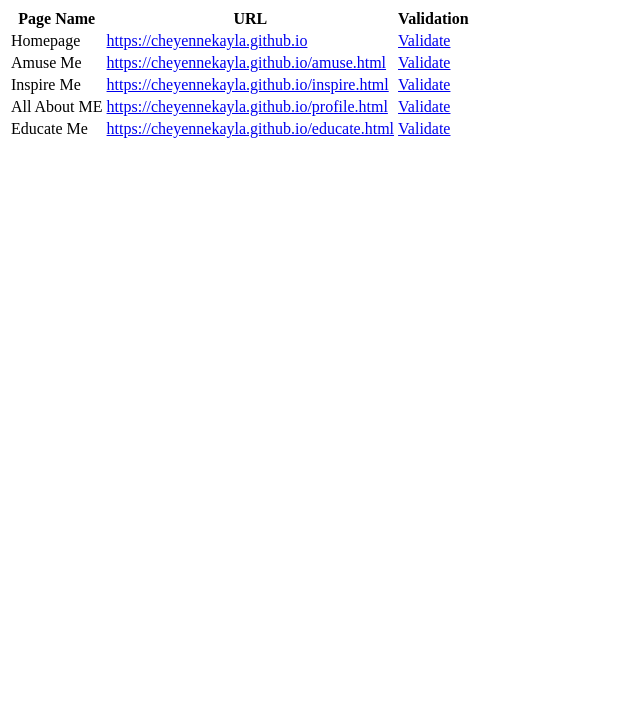
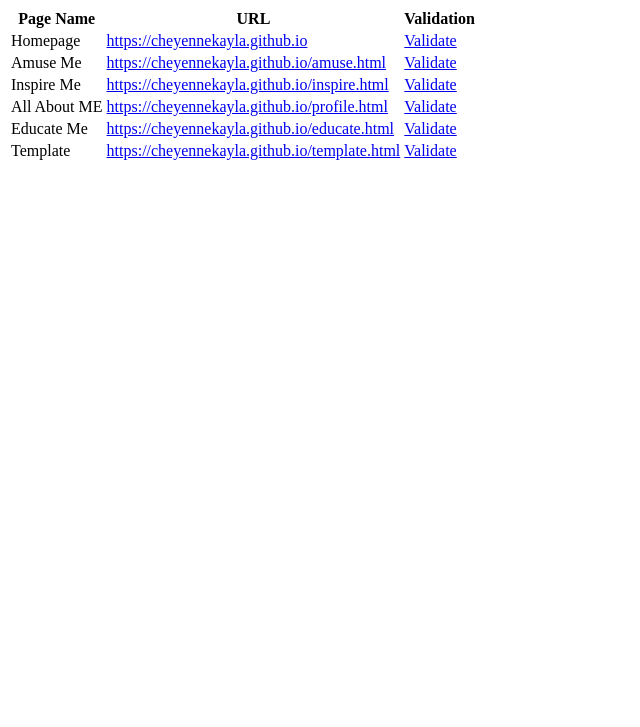
Before and after one commit to CheyenneKayla/CheyenneKayla.github.io, a plain HTML site: page test.html in a window 1280 px wide. Shown: the part 73-800 px from the top of the page, without its empty margins (0-640 px from the left). Drawn offline with Linux system fonts and the light colour scheme.

Commit message:
validate

```diff
--- a/test.html
+++ b/test.html
@@ -40,6 +40,11 @@
                 <td><a href="https://cheyennekayla.github.io/educate.html">https://cheyennekayla.github.io/educate.html</a></td>
                 <td><a href="https://validator.w3.org/nu/?showsource=yes&doc=https%3A%2F%2Fcheyennekayla.github.io%2Feducate.html"> Validate</a></a></td>
             </tr>
+            <tr>
+                <td>Template</td>
+                <td><a href="https://cheyennekayla.github.io/template.html">https://cheyennekayla.github.io/template.html</a></td>
+                <td><a href="https://validator.w3.org/nu/?showsource=yes&doc=https%3A%2F%2Fcheyennekayla.github.io%2Ftemplate.html"> Validate</a></a></td>
+            </tr>
         </tbody>
 
         </table>
```
